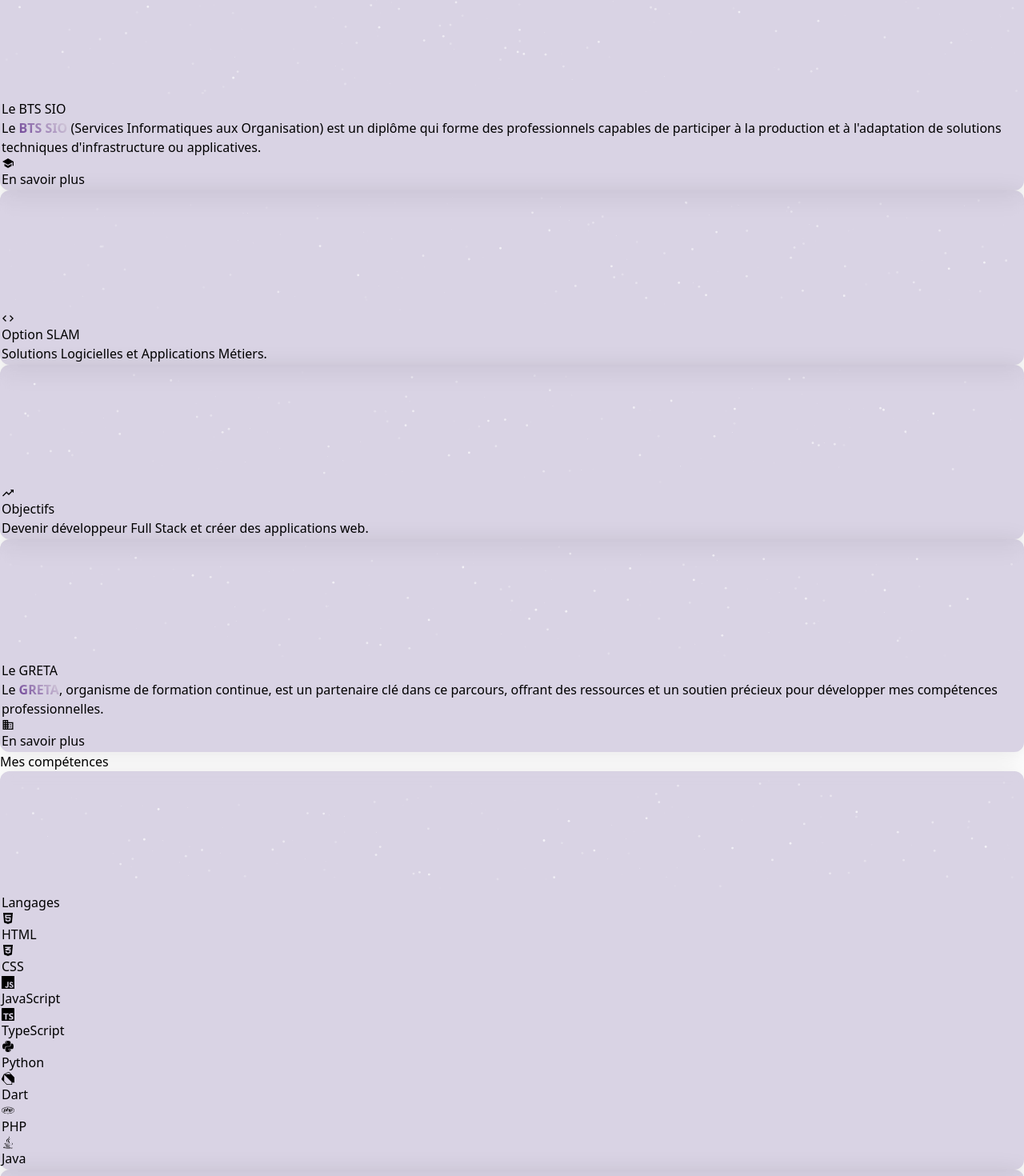
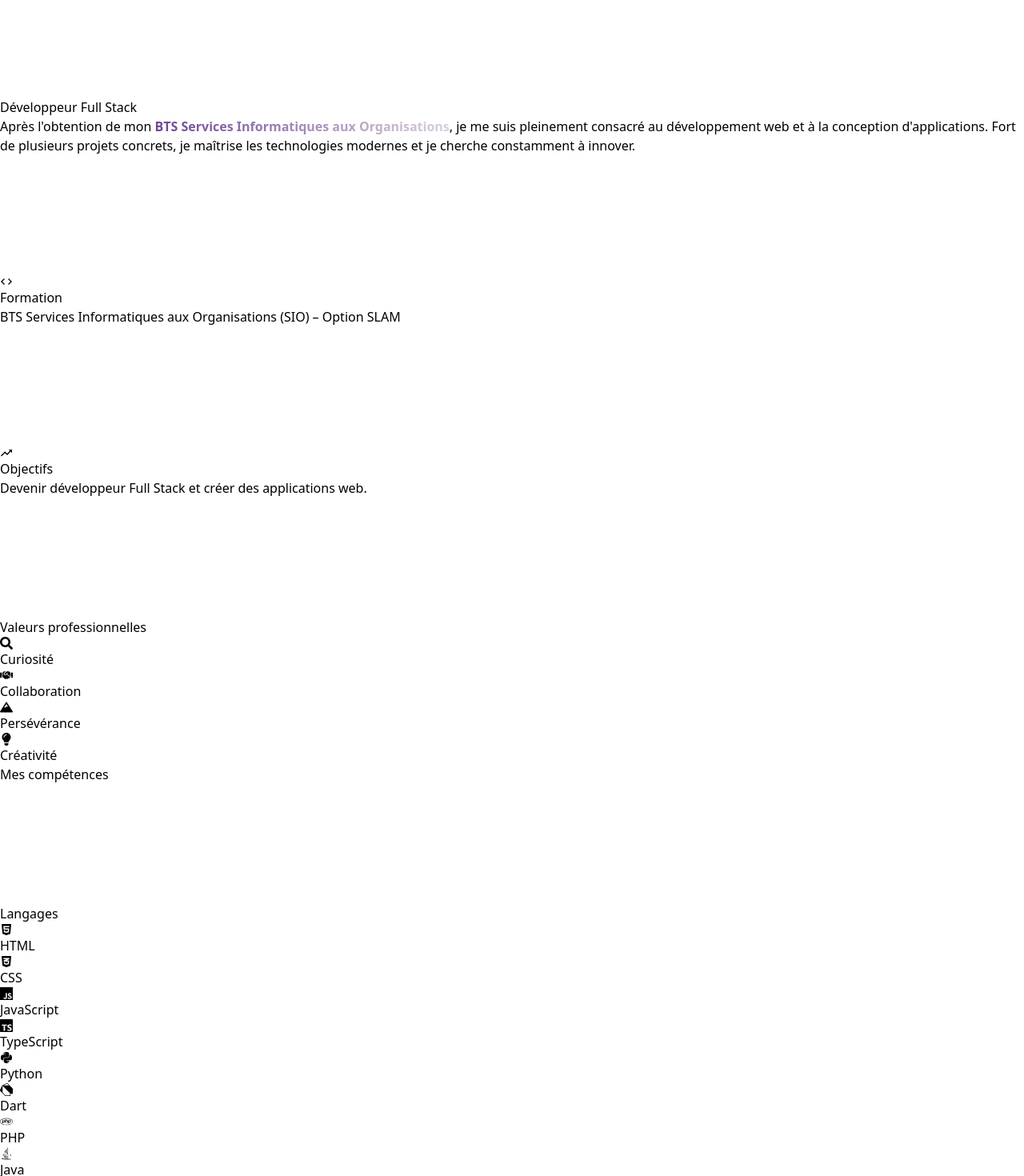
Before and after one commit to Timothee-alt/Portfolio-Pro, a React (Vite) app: page / in a window 1280 px wide. Shown: the part 659-2129 px from the top of the page at 80% size. Built offline with nearby package versions, Linux system fonts and the light colour scheme.

Commit message:
Maj desing pro

```diff
--- a/src/assets/Components/HamburgerMenu/HamburgerMenu.jsx
+++ b/src/assets/Components/HamburgerMenu/HamburgerMenu.jsx
@@ -14,7 +14,7 @@ const Nav = () => {
 
     const[hovered, setHovered] = useState(false)
 
-    // Liste des sections avec leurs IDs correspondants
+
     const sections = [
         { name: "Accueil", id: "hero" },
         { name: "À Propos", id: "about" },
@@ -33,8 +33,8 @@ const Nav = () => {
                 to={to}
                 spy={true}
                 smooth={true}
-                offset={-100} // Ajout d'un offset pour éviter que le header ne cache le contenu
-                duration={500} // Animation plus fluide
+                offset={-100}
+                duration={500}
                 className={`relative text-2xl text-white hover-underline-animation ${className}`}
                 onClick={() => setClick(false)}
             >
--- a/src/assets/Pages/About/About.jsx
+++ b/src/assets/Pages/About/About.jsx
@@ -1,7 +1,7 @@
 import './About.css';
-import logoGreta from './logogreta.png';
 import Particles from './Particle';
-import { IoMdSchool, IoMdBusiness, IoMdCode, IoMdTrendingUp } from "react-icons/io";
+import { IoMdCode, IoMdTrendingUp } from "react-icons/io";
+import { FaLightbulb, FaHandshake, FaSearch, FaMountain } from "react-icons/fa";
 import { motion } from 'framer-motion';
 
 function About() {
@@ -19,94 +19,104 @@ function About() {
             </motion.div>
 
             <div className="max-w-6xl mx-auto mt-16">
-                <div className='grid gap-6 md:grid-cols-4'>
+                <div className='grid gap-6 md:grid-cols-2 '>
                     <motion.div
                         initial={{ opacity: 0, y: 20 }}
                         animate={{ opacity: 1, y: 0 }}
                         transition={{ duration: 0.5 }}
-                        className="glassmorph-cards p-6 md:col-span-3 rounded-2xl bg-gradient-to-br from-purple-900/50 to-transparent backdrop-blur-sm border border-purple-500/20 hover:border-purple-500/40 transition-all duration-300 relative overflow-hidden"
+                        className="relative rounded-2xl overflow-hidden cursor-pointer
+                            border border-purple-600/20 bg-gradient-to-br from-purple-900/60 to-transparent
+                            shadow-lg backdrop-blur-[14px]
+                            hover:shadow-[0_0_25px_6px_rgba(102,46,255,0.7)] hover:border-purple-600/70
+                            transform hover:scale-[1.04] transition-all duration-700 ease-in-out p-6 "
                     >
                         <Particles className="absolute inset-0 pointer-events-none" />
-                        <div className="relative z-10">
-                            <h3 className="text-xl md:text-2xl font-bold text-white mb-6">Le BTS SIO</h3>
-                            <p className="text-gray-300 leading-relaxed mb-6">
-                                Le <span className='text-gradient'>BTS SIO</span> (Services Informatiques aux Organisation) est un diplôme qui forme des professionnels capables de participer à la production et à l'adaptation de solutions techniques d'infrastructure ou applicatives.
+                        <div className="absolute inset-0 bg-gradient-to-t from-black/70 via-black/40 to-transparent z-10 transform hover:scale-[1.04]
+                        transition-all duration-700 ease-in-out"></div>
+                        <div className="relative z-20 transform hover:scale-[1.04]
+                        transition-all duration-700 ease-in-out">
+                            <h3 className="text-xl md:text-2xl font-bold text-white mb-6">Développeur Full Stack</h3>
+                            <p className="text-white leading-relaxed mb-6">
+                                Après l'obtention de mon <span className="text-gradient">BTS Services Informatiques aux Organisations</span>, je me suis pleinement consacré au développement web et à la conception d'applications. Fort de plusieurs projets concrets, je maîtrise les technologies modernes et je cherche constamment à innover.
                             </p>
-                            <a
-                                href='https://greta-bretagne.ac-rennes.fr/portail/web/notre-reseau/greta-cfa-bretagne-sud/agence-de-vannes/stages/bts-services-informatiques-aux'
-                                target="_blank"
-                                rel="noopener noreferrer"
-                                className="inline-flex items-center space-x-2 px-4 py-2 bg-purple-600/20 hover:bg-purple-600/40
-                                rounded-lg text-white transition-all duration-300 hover:transform hover:translate-y-[-2px] w-fit"
-                            >
-                                <IoMdSchool className="text-sm" />
-                                <span>En savoir plus</span>
-                            </a>
                         </div>
                     </motion.div>
-
                     <motion.div
                         initial={{ opacity: 0, y: 20 }}
                         animate={{ opacity: 1, y: 0 }}
                         transition={{ duration: 0.5, delay: 0.2 }}
-                        className="glassmorph-cards p-6 md:col-span-1 rounded-2xl bg-gradient-to-br from-purple-900/50 to-transparent backdrop-blur-sm border border-purple-500/20 hover:border-purple-500/40 transition-all duration-300 relative overflow-hidden"
+                        className="relative rounded-2xl overflow-hidden cursor-pointer
+                            border border-purple-600/20 bg-gradient-to-br from-purple-900/60 to-transparent
+                            shadow-lg backdrop-blur-[14px]
+                            hover:shadow-[0_0_25px_6px_rgba(102,46,255,0.7)] hover:border-purple-600/70
+                            transform hover:scale-[1.04] transition-all duration-700 ease-in-out p-6"
                     >
                         <Particles className="absolute inset-0 pointer-events-none" />
-                        <div className="relative z-10">
-                            <div className="flex flex-col items-center text-center">
+                        <div className="absolute inset-0 bg-gradient-to-t from-black/70 via-black/40 to-transparent z-10"></div>
+                        <div className="relative z-20 flex flex-col items-center text-center">
                             <div className="p-3 bg-purple-600/20 rounded-lg mb-4">
                                 <IoMdCode className="text-3xl text-white" />
                             </div>
-                                <h3 className="text-lg font-bold text-white mb-3">Option SLAM</h3>
-                                <p className="text-gray-300 text-sm">
-                                    Solutions Logicielles et Applications Métiers.
+                            <h3 className="text-lg font-bold text-white mb-3">Formation</h3>
+                            <p className="text-white text-sm">
+                                BTS Services Informatiques aux Organisations (SIO) – Option SLAM
                             </p>
                         </div>
-                        </div>
                     </motion.div>
-
                     <motion.div
                         initial={{ opacity: 0, y: 20 }}
                         animate={{ opacity: 1, y: 0 }}
                         transition={{ duration: 0.5, delay: 0.4 }}
-                        className="glassmorph-cards p-6 md:col-span-1 rounded-2xl bg-gradient-to-br from-purple-900/50 to-transparent backdrop-blur-sm border border-purple-500/20 hover:border-purple-500/40 transition-all duration-300 relative overflow-hidden"
+                        className="relative rounded-2xl overflow-hidden cursor-pointer
+                            border border-purple-600/20 bg-gradient-to-br from-purple-900/60 to-transparent
+                            shadow-lg backdrop-blur-[14px]
+                            hover:shadow-[0_0_25px_6px_rgba(102,46,255,0.7)] hover:border-purple-600/70
+                            transform hover:scale-[1.04] transition-all duration-700 ease-in-out p-6"
                     >
                         <Particles className="absolute inset-0 pointer-events-none" />
-                        <div className="relative z-10">
-                            <div className="flex flex-col items-center text-center">
+                        <div className="absolute inset-0 bg-gradient-to-t from-black/70 via-black/40 to-transparent z-10"></div>
+                        <div className="relative z-20 flex flex-col items-center text-center">
                             <div className="p-3 bg-purple-600/20 rounded-lg mb-4">
                                 <IoMdTrendingUp className="text-3xl text-white" />
                             </div>
                             <h3 className="text-lg font-bold text-white mb-3">Objectifs</h3>
-                                <p className="text-gray-300 text-sm">
+                            <p className="text-white text-sm">
                                 Devenir développeur Full Stack et créer des applications web.
                             </p>
                         </div>
-                        </div>
                     </motion.div>
-
                     <motion.div
                         initial={{ opacity: 0, y: 20 }}
                         animate={{ opacity: 1, y: 0 }}
                         transition={{ duration: 0.5, delay: 0.6 }}
-                        className="glassmorph-cards p-6 md:col-span-3 rounded-2xl bg-gradient-to-br from-purple-900/50 to-transparent backdrop-blur-sm border border-purple-500/20 hover:border-purple-500/40 transition-all duration-300 relative overflow-hidden"
+                        className="relative rounded-2xl overflow-hidden cursor-pointer
+                            border border-purple-600/20 bg-gradient-to-br from-purple-900/60 to-transparent
+                            shadow-lg backdrop-blur-[14px]
+                            hover:shadow-[0_0_25px_6px_rgba(102,46,255,0.7)] hover:border-purple-600/70
+                            transform hover:scale-[1.04] transition-all duration-700 ease-in-out p-6"
                     >
                         <Particles className="absolute inset-0 pointer-events-none" />
-                        <div className="relative z-10">
-                            <h3 className="text-xl md:text-2xl font-bold text-white mb-6">Le GRETA</h3>
-                            <p className="text-gray-300 leading-relaxed mb-6">
-                                Le <span className='text-gradient'>GRETA</span>, organisme de formation continue, est un partenaire clé dans ce parcours, offrant des ressources et un soutien précieux pour développer mes compétences professionnelles.
-                            </p>
-                            <a
-                                href='https://greta-bretagne.ac-rennes.fr/portail/web/notre-reseau/greta-cfa-des-cotes-d-armor'
-                                target="_blank"
-                                rel="noopener noreferrer"
-                                className="inline-flex items-center space-x-2 px-4 py-2 bg-purple-600/20 hover:bg-purple-600/40
-                                rounded-lg text-white transition-all duration-300 hover:transform hover:translate-y-[-2px] w-fit"
-                            >
-                                <IoMdBusiness className="text-sm" />
-                                <span>En savoir plus</span>
-                            </a>
+                        <div className="absolute inset-0 bg-gradient-to-t from-black/70 via-black/40 to-transparent z-10"></div>
+                        <div className="relative z-20">
+                            <h3 className="text-xl md:text-2xl font-bold text-white mb-6 text-center">Valeurs professionnelles</h3>
+                            <div className="grid grid-cols-2 gap-6">
+                                <div className="flex flex-col items-center">
+                                    <FaSearch className="text-3xl md:text-4xl text-purple-400 mb-2" />
+                                    <span className="text-white text-base md:text-lg text-center">Curiosité</span>
+                                </div>
+                                <div className="flex flex-col items-center">
+                                    <FaHandshake className="text-3xl md:text-4xl text-purple-400 mb-2" />
+                                    <span className="text-white text-base md:text-lg text-center">Collaboration</span>
+                                </div>
+                                <div className="flex flex-col items-center">
+                                    <FaMountain className="text-3xl md:text-4xl text-purple-400 mb-2" />
+                                    <span className="text-white text-base md:text-lg text-center">Persévérance</span>
+                                </div>
+                                <div className="flex flex-col items-center">
+                                    <FaLightbulb className="text-3xl md:text-4xl text-purple-400 mb-2" />
+                                    <span className="text-white text-base md:text-lg text-center">Créativité</span>
+                                </div>
+                            </div>
                         </div>
                     </motion.div>
                 </div>
--- a/src/assets/Pages/Hero/Hero.jsx
+++ b/src/assets/Pages/Hero/Hero.jsx
@@ -4,7 +4,7 @@ import { FaGithub, FaDownload } from "react-icons/fa";
 
 function Hero() {
     const handleDownloadCV = () => {
-        window.open('/CV.pdf', '_blank');
+        window.open('/P2-0/CV.pdf', '_blank');
     };
 
     return (
@@ -22,7 +22,7 @@ function Hero() {
                     <div className='text-white font-bold ml-3 mb-10 text-lg md:text-3xl md:'>Bienvenue sur mon <span className='text-purple-600'>Portfolio</span></div>
                 </div>
                 <div>
-                    <p className='text-white text-sm xl:text-lg ml-3 '>Je suis étudiant en BTS SIO option SLAM, passionné par le design et les nouvelles technologies </p>
+                    <p className='text-white text-sm xl:text-lg ml-3 '>Je suis développeur full-stack, passionné par le design et les nouvelles technologies </p>
                     <div className='flex ml-4 md:ml-50 lg:ml-6 gap-5 mt-10 items-center'>
                         <button
                             onClick={handleDownloadCV}
--- a/src/assets/Pages/Skills/Skills.jsx
+++ b/src/assets/Pages/Skills/Skills.jsx
@@ -5,15 +5,15 @@ import Particles from '../About/Particle';
 function Skills() {
     const handleDownload = (certifType) => {
         const files = {
-            anssi: '/ANSSI.pdf',
-            cnil: '/CNIL.pdf',
-            synthese: '/Synthese_BTS.pdf'  // Ajoutez votre fichier de synthèse dans le dossier public
+            anssi: '/P2-0/ANSSI.pdf',
+            cnil: '/P2-0/CNIL.pdf',
+            synthese: '/P2-0/Synthese_BTS.pdf'
         };
 
         window.open(files[certifType], '_blank');
     };
 
-    // Mettre à jour tous les boutons de téléchargement pour avoir le même style
+
     const downloadButton = (onClick, text) => (
         <button
             onClick={onClick}
@@ -36,9 +36,14 @@ function Skills() {
 
             <div className="max-w-6xl mx-auto mt-16">
                 <div className="grid gap-6 md:grid-cols-2">
-                    {/* Languages Section */}
-                    <div className="glassmorph-cards p-6 rounded-2xl bg-gradient-to-br from-purple-900/50 to-transparent backdrop-blur-sm border border-purple-500/20 hover:border-purple-500/40 transition-all duration-300 relative overflow-hidden">
+                    <div className="relative rounded-2xl overflow-hidden cursor-pointer
+                        border border-purple-600/20 bg-gradient-to-br from-purple-900/60 to-transparent
+                        shadow-lg backdrop-blur-[14px]
+                        hover:shadow-[0_0_25px_6px_rgba(102,46,255,0.7)] hover:border-purple-600/70
+                        transform  transition-all duration-700 ease-in-out p-6">
                         <Particles className="absolute inset-0 pointer-events-none" />
+                        <div className="absolute inset-0 bg-gradient-to-t from-black/70 via-black/40 to-transparent z-10"></div>
+                        <div className="relative z-20 p-6">
                             <h3 className="text-xl md:text-2xl font-bold text-white mb-6 flex items-center relative z-10">
                                 <div className="h-6 w-1 bg-purple-600 mr-2"></div>
                                 Langages
@@ -64,10 +69,16 @@ function Skills() {
                                 ))}
                             </div>
                         </div>
+                    </div>
 
-                    {/* Frameworks Section */}
-                    <div className="glassmorph-cards p-6 rounded-2xl bg-gradient-to-br from-purple-900/50 to-transparent backdrop-blur-sm border border-purple-500/20 hover:border-purple-500/40 transition-all duration-300 relative overflow-hidden">
+                    <div className="relative rounded-2xl overflow-hidden cursor-pointer
+                        border border-purple-600/20 bg-gradient-to-br from-purple-900/60 to-transparent
+                        shadow-lg backdrop-blur-[14px]
+                        hover:shadow-[0_0_25px_6px_rgba(102,46,255,0.7)] hover:border-purple-600/70
+                        transform  transition-all duration-700 ease-in-out p-6">
                         <Particles className="absolute inset-0 pointer-events-none" />
+                        <div className="absolute inset-0 bg-gradient-to-t from-black/70 via-black/40 to-transparent z-10"></div>
+                        <div className="relative z-20 p-6">
                             <h3 className="text-xl md:text-2xl font-bold text-white mb-6 flex items-center relative z-10">
                                 <div className="h-6 w-1 bg-purple-600 mr-2"></div>
                                 Frameworks & Outils
@@ -95,8 +106,8 @@ function Skills() {
                         </div>
                     </div>
                 </div>
+            </div>
 
-            {/* Certifications Section */}
             <div className="max-w-6xl mx-auto mt-20">
                 <div className='flex items-start justify-center mb-12'>
                     <div className="flex">
@@ -106,9 +117,14 @@ function Skills() {
                 </div>
 
                 <div className="grid md:grid-cols-2 gap-8">
-                    <div className="glassmorph-cards p-6 rounded-2xl bg-gradient-to-br from-purple-900/50 to-transparent backdrop-blur-sm border border-purple-500/20 hover:border-purple-500/40 transition-all duration-300 relative overflow-hidden">
+                    <div className="relative rounded-2xl overflow-hidden cursor-pointer
+                        border border-purple-600/20 bg-gradient-to-br from-purple-900/60 to-transparent
+                        shadow-lg backdrop-blur-[14px]
+                        hover:shadow-[0_0_25px_6px_rgba(102,46,255,0.7)] hover:border-purple-600/70
+                        transform  transition-all duration-700 ease-in-out p-6">
                         <Particles className="absolute inset-0 pointer-events-none" />
-                        <div className="relative z-10">
+                        <div className="absolute inset-0 bg-gradient-to-t from-black/70 via-black/40 to-transparent z-10"></div>
+                        <div className="relative z-20 p-6">
                             <div className="flex items-center space-x-4">
                                 <div className="p-3 bg-purple-600/20 rounded-lg">
                                     <FaShieldAlt className="text-3xl text-white" />
@@ -127,9 +143,14 @@ function Skills() {
                         </div>
                     </div>
 
-                    <div className="glassmorph-cards p-6 rounded-2xl bg-gradient-to-br from-purple-900/50 to-transparent backdrop-blur-sm border border-purple-500/20 hover:border-purple-500/40 transition-all duration-300 relative overflow-hidden">
+                    <div className="relative rounded-2xl overflow-hidden cursor-pointer
+                        border border-purple-600/20 bg-gradient-to-br from-purple-900/60 to-transparent
+                        shadow-lg backdrop-blur-[14px]
+                        hover:shadow-[0_0_25px_6px_rgba(102,46,255,0.7)] hover:border-purple-600/70
+                        transform  transition-all duration-700 ease-in-out p-6">
                         <Particles className="absolute inset-0 pointer-events-none" />
-                        <div className="relative z-10">
+                        <div className="absolute inset-0 bg-gradient-to-t from-black/70 via-black/40 to-transparent z-10"></div>
+                        <div className="relative z-20 p-6">
                             <div className="flex items-center space-x-4">
                                 <div className="p-3 bg-purple-600/20 rounded-lg">
                                     <FaLock className="text-3xl text-white" />
@@ -149,12 +170,15 @@ function Skills() {
                     </div>
                 </div>
             </div>
-
-            {/* Synthèse BTS Section */}
             <div className="max-w-6xl mx-auto mt-20">
-                <div className="glassmorph-cards p-6 rounded-2xl bg-gradient-to-br from-purple-900/50 to-transparent backdrop-blur-sm border border-purple-500/20 hover:border-purple-500/40 transition-all duration-300 relative overflow-hidden">
+                <div className="relative rounded-2xl overflow-hidden cursor-pointer
+                    border border-purple-600/20 bg-gradient-to-br from-purple-900/60 to-transparent
+                    shadow-lg backdrop-blur-[14px]
+                    hover:shadow-[0_0_25px_6px_rgba(102,46,255,0.7)] hover:border-purple-600/70
+                    transform  transition-all duration-700 ease-in-out p-6">
                     <Particles className="absolute inset-0 pointer-events-none" />
-                    <div className="relative z-10">
+                    <div className="absolute inset-0 bg-gradient-to-t from-black/70 via-black/40 to-transparent z-10"></div>
+                    <div className="relative z-20 p-6">
                         <div className="flex items-center space-x-4">
                             <div className="p-3 bg-purple-600/20 rounded-lg">
                                 <FaGraduationCap className="text-3xl text-white" />
```
Also changed, not shown: package.json (+7 -1 lines), server.js (added, +40 -0 lines), src/assets/Pages/Contact/Contact.jsx (+56 -9 lines), src/assets/Pages/Project/Project.jsx (+40 -24 lines), src/assets/Pages/About/logogreta.png (deleted), 1 other file (tests, documents, lock files or other folders). Lines whose indentation alone changed are shown as unchanged.
